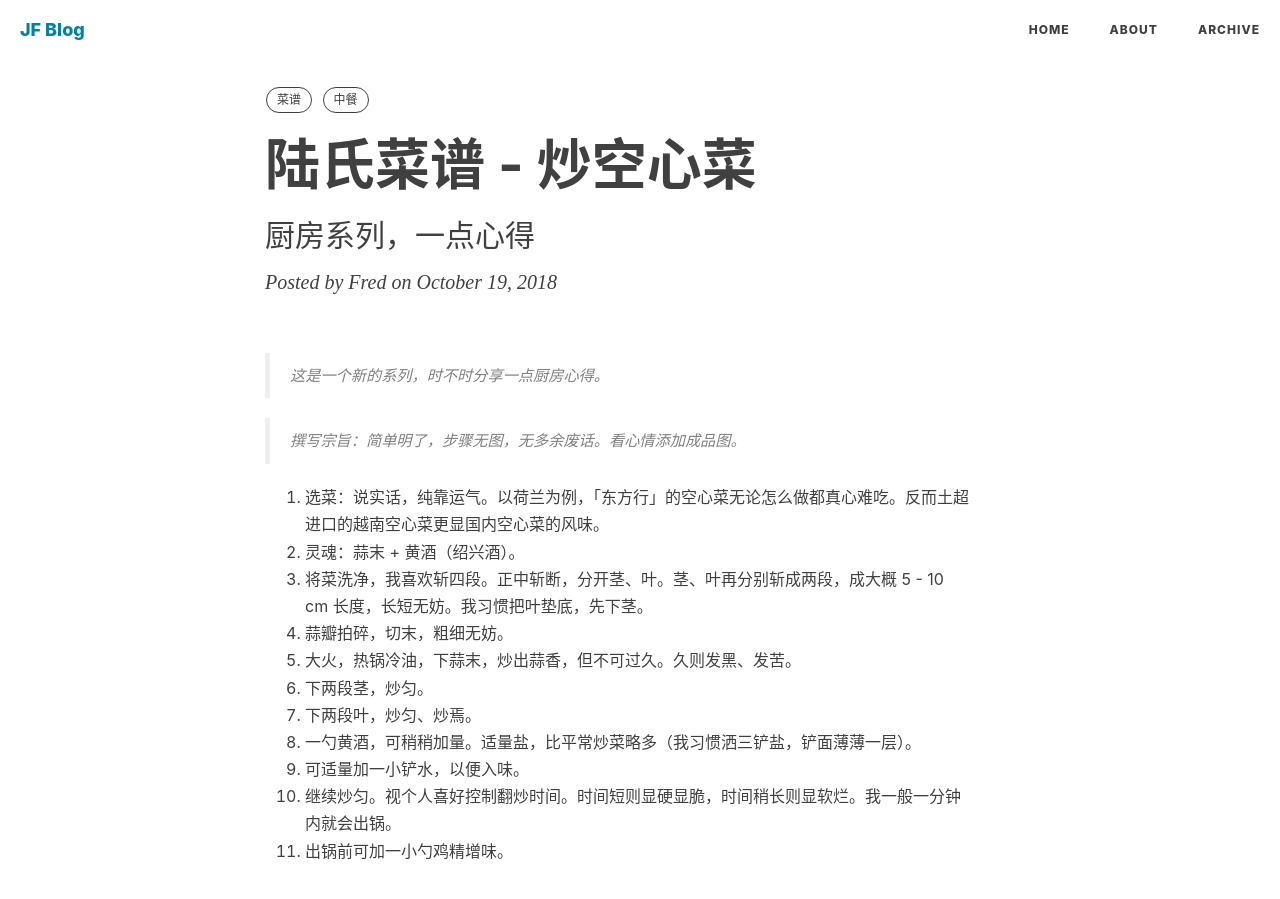
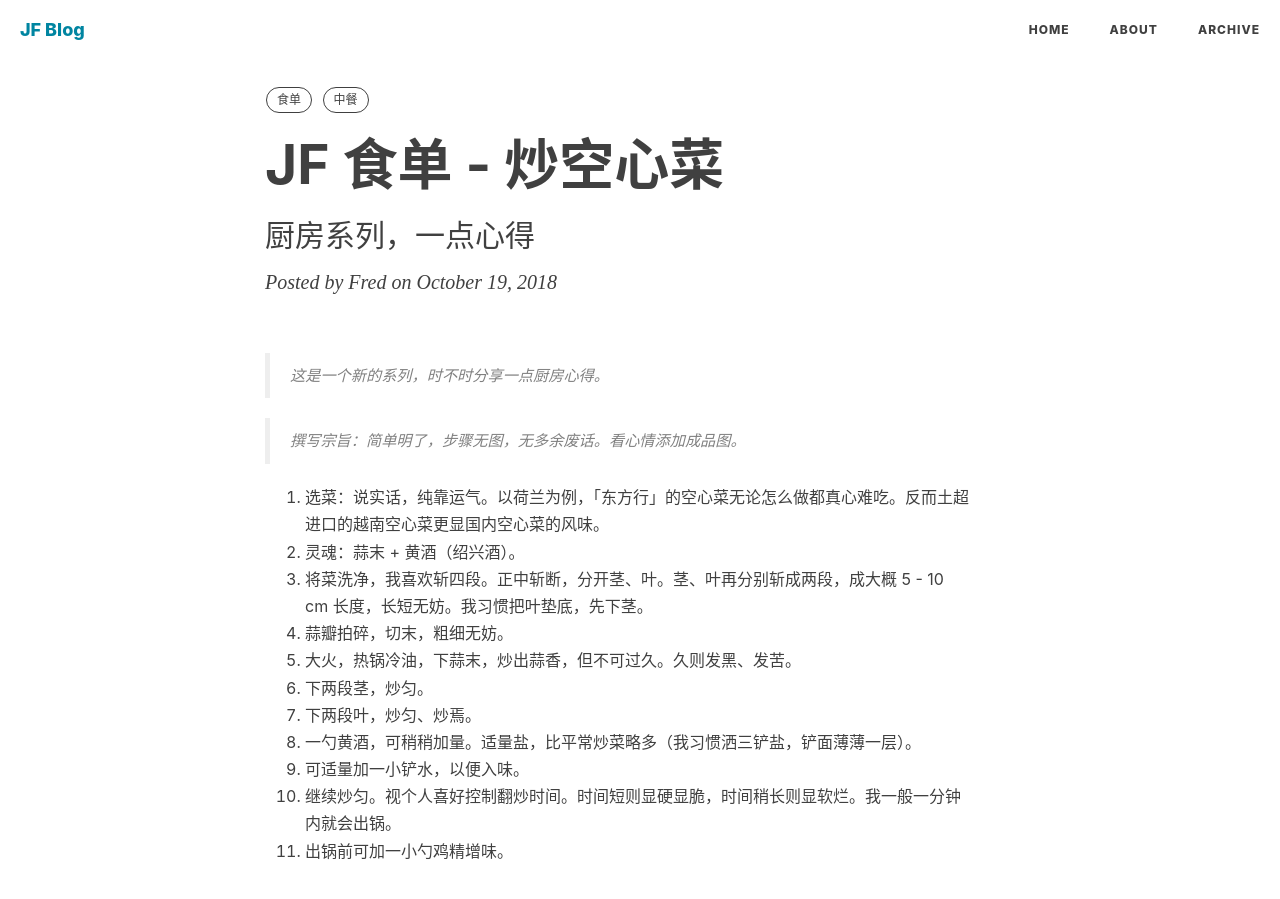
Before and after one commit to dutchflu/dutchflu.github.io, a Jekyll site: the page built from _posts/2018-10-19-空心菜.md, in a window 1280 px wide and 900 px high. Built offline with Jekyll 4.4.1, drawn with Linux system fonts in a browser that asks for light colours; nearby versions of some CDN libraries; comment, search, counter and statistics services are not loaded.

Commit message:
更名：食单

```diff
--- a/_posts/2018-10-19-空心菜.md
+++ b/_posts/2018-10-19-空心菜.md
@@ -2,10 +2,10 @@
 layout: post
 header-style: text
 categories: [菜谱]
-title: "陆氏菜谱 - 炒空心菜"
+title: "JF 食单 - 炒空心菜"
 subtitle: "厨房系列，一点心得"
 author: "Fred"
-tags: [菜谱, 中餐]
+tags: [食单, 中餐]
 comments: true
 ---
 
```
